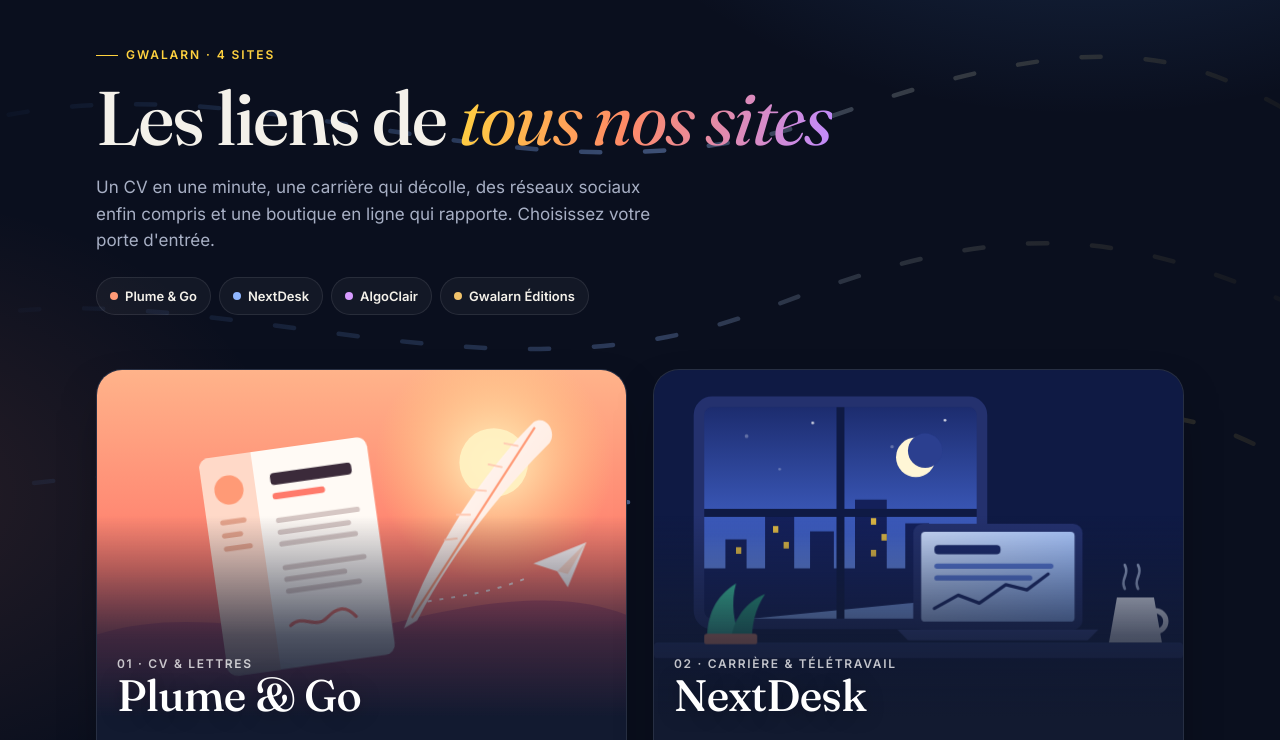
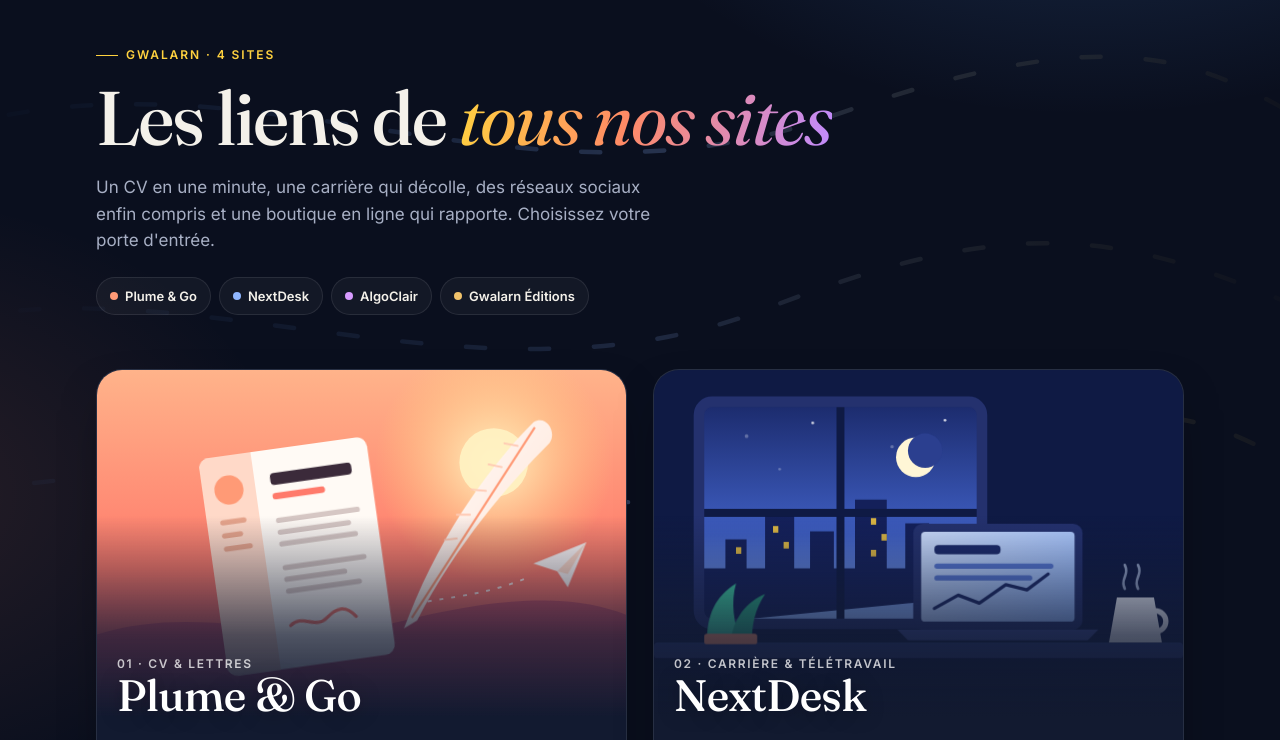
Before and after one commit to Gwalarn-studio/gwalarn-studio.github.io, a plain HTML site: page index.html in a window 1280 px wide. Shown: the part 60-800 px from the top of the page. Drawn offline with Linux system fonts and the light colour scheme.

Commit message:
Lignes de vent plus discrètes
Co-Authored-By: Claude Opus 5.5 <noreply@anthropic.com>
Claude-Session: https://claude.ai/code/session_017BSPjnbsEwBKjdmPDPemab

```diff
--- a/index.html
+++ b/index.html
@@ -37,7 +37,7 @@ a{color:inherit}
 header{position:relative;padding:28px 0 8px}
 .brand{display:flex;align-items:center;gap:10px;font-weight:600;letter-spacing:.02em;font-size:15px;text-decoration:none}
 .brand img{width:30px;height:30px;border-radius:8px}
-.wind{position:absolute;inset:0;pointer-events:none;overflow:hidden;opacity:.55}
+.wind{position:absolute;inset:0;pointer-events:none;overflow:hidden;opacity:.3}
 .wind path{fill:none;stroke:url(#wg);stroke-width:1.4;stroke-linecap:round;stroke-dasharray:6 14;animation:blow 18s linear infinite}
 .wind path:nth-child(2){animation-duration:24s;opacity:.7}
 .wind path:nth-child(3){animation-duration:30s;opacity:.5}
```
